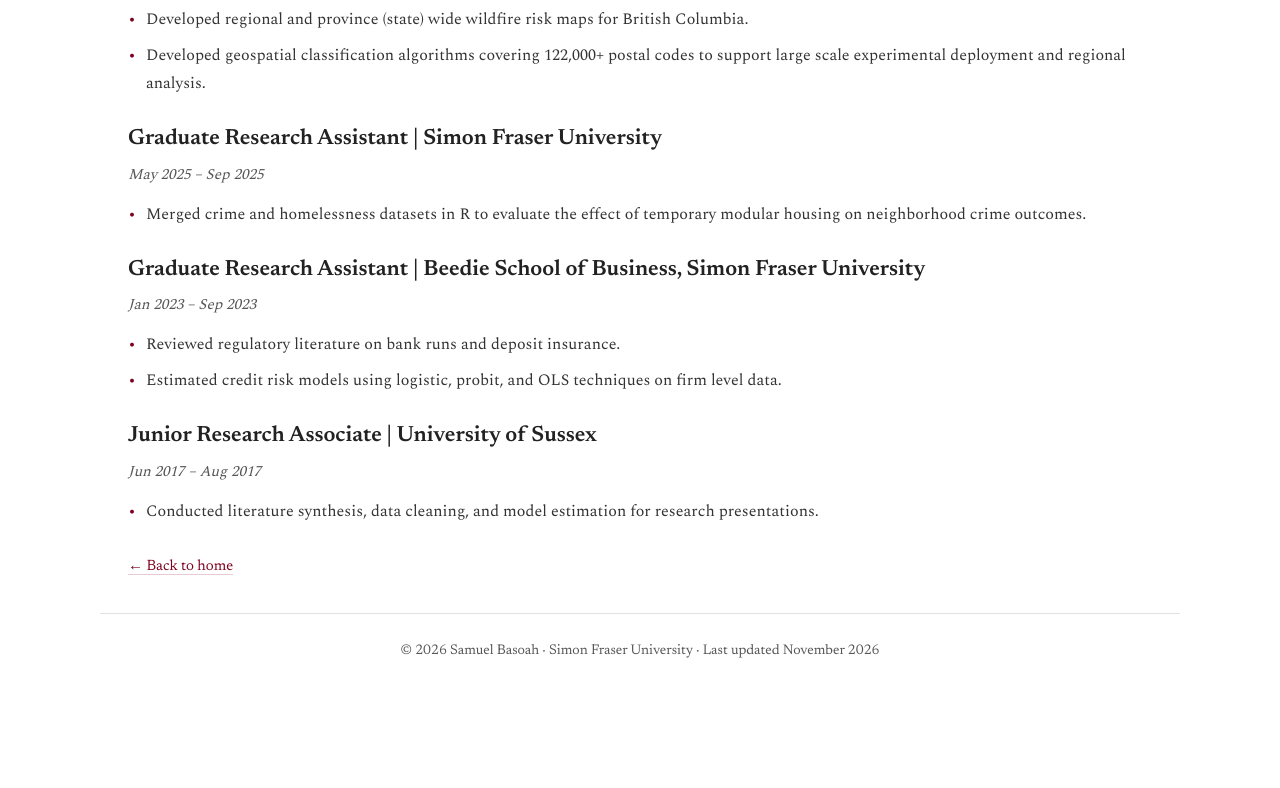
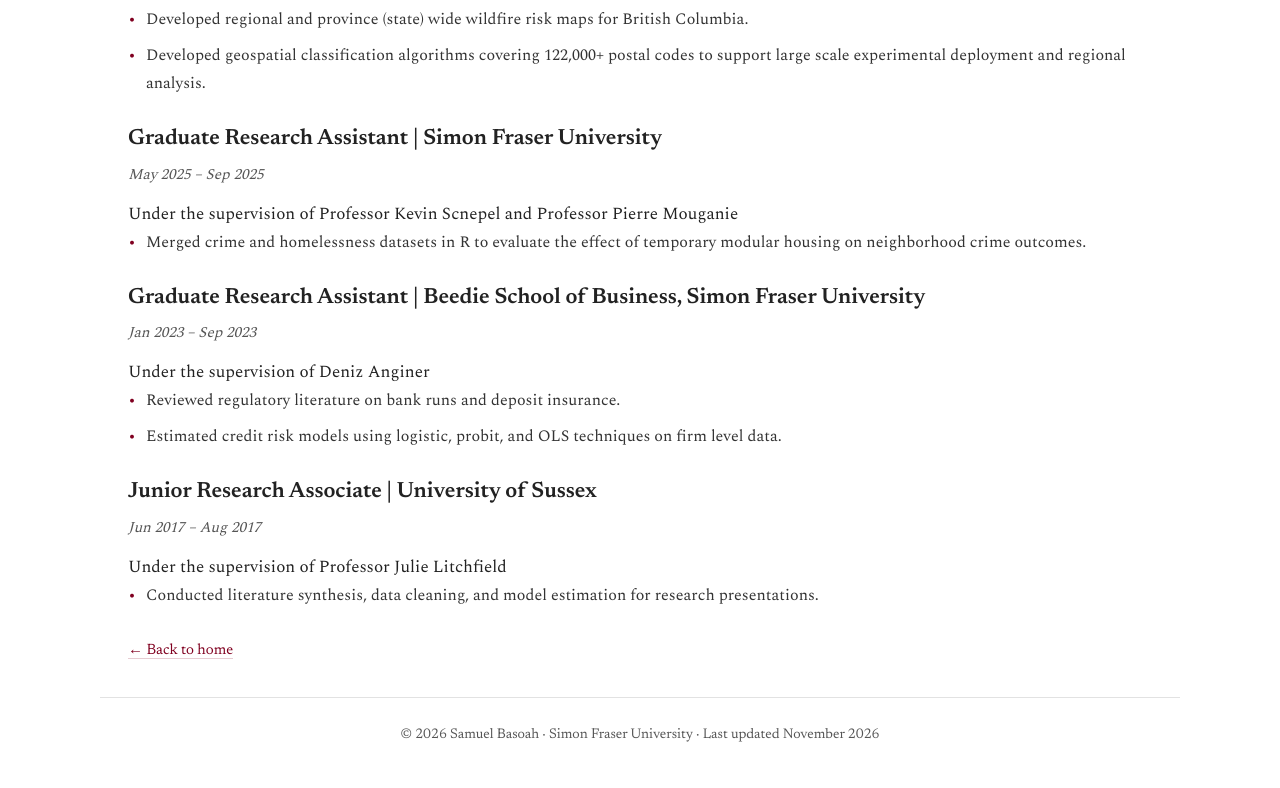
Before and after one commit to Samuel-basoah/Samuel-Basoah.github.io, a plain HTML site: page experience.html in a window 1280 px wide. Shown: the part 1186-1974 px from the top of the page. Before the commit the page ends 1889 px from the top, so only its background shows below. Drawn offline with nearby package versions, Linux system fonts and the light colour scheme.

Commit message:
Update experience.html

```diff
--- a/experience.html
+++ b/experience.html
@@ -549,6 +549,10 @@ footer {
         <div class="rmeta">
             May 2025 &ndash; Sep 2025
         </div>
+       <div class="supervisor">
+    Under the supervision of
+    <span class="prof">Professor Kevin Scnepel and Professor Pierre Mouganie</span>
+</div>
 
         <ul>
             <li>
@@ -572,6 +576,11 @@ footer {
         <div class="rmeta">
             Jan 2023 &ndash; Sep 2023
         </div>
+
+       <div class="supervisor">
+    Under the supervision of
+    <span class="prof">Deniz Anginer</span>
+</div>
 
         <ul>
             <li>
@@ -599,6 +608,10 @@ footer {
         <div class="rmeta">
             Jun 2017 &ndash; Aug 2017
         </div>
+       <div class="supervisor">
+    Under the supervision of
+    <span class="prof">Professor Julie Litchfield</span>
+</div>
 
         <ul>
             <li>
```
